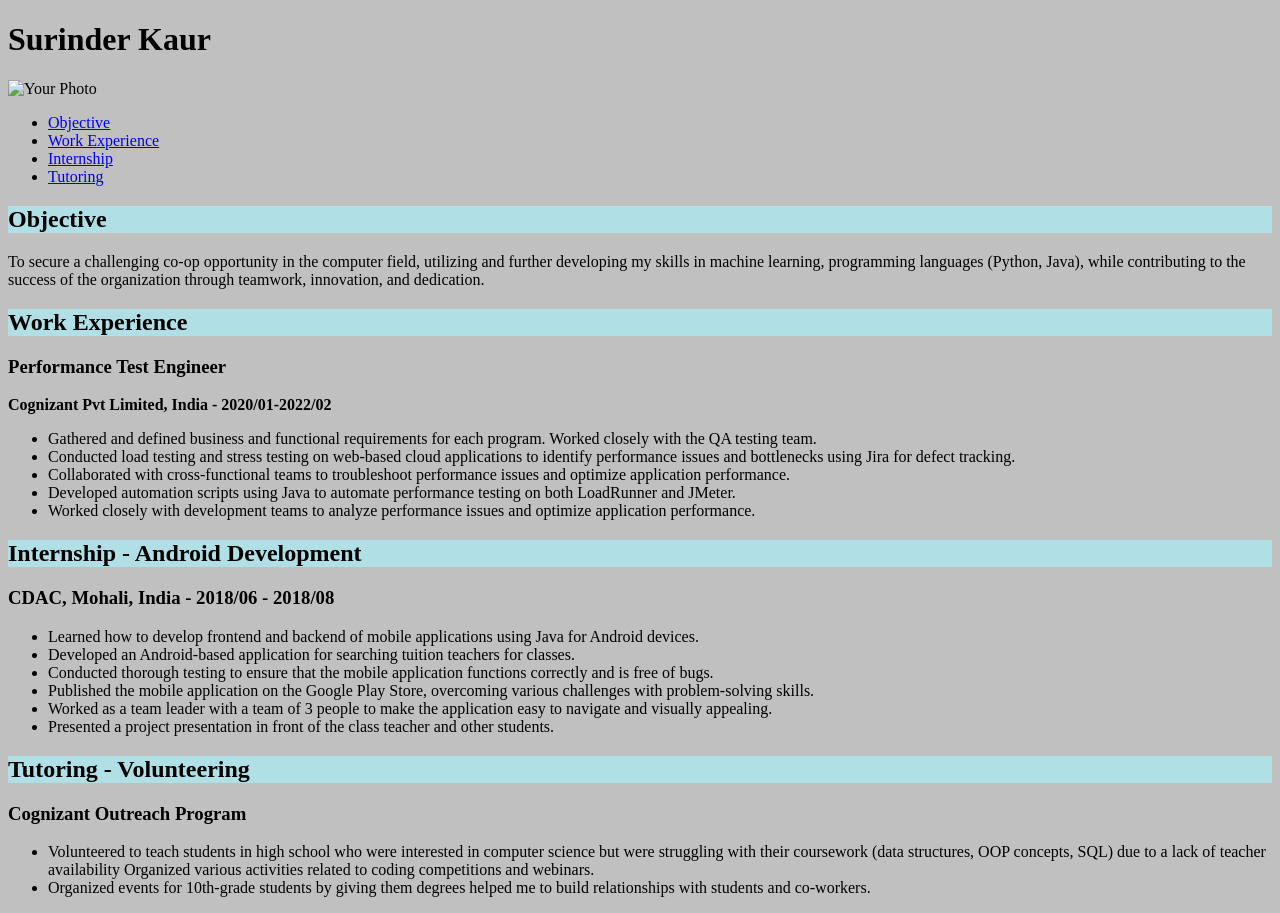
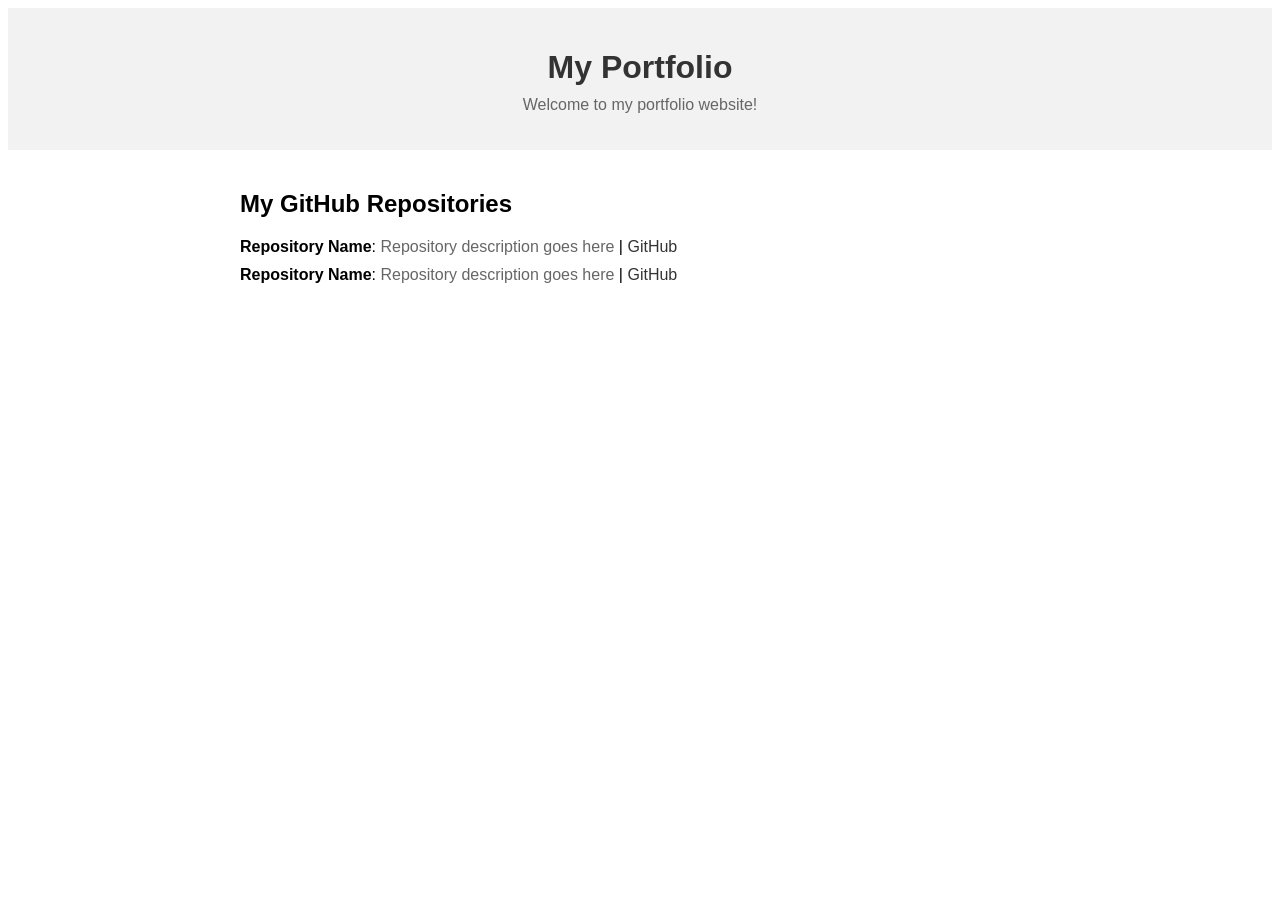
Before and after one commit to surinderKaur123/Resume, a plain HTML site: page index.html in a window 1280 px wide. After the commit the page ends 800 px from the top, so only its background shows below. Drawn offline with Linux system fonts and the light colour scheme.

Commit message:
Update index.html

```diff
--- a/index.html
+++ b/index.html
@@ -1,69 +1,83 @@
 <!DOCTYPE html>
-<html lang="en">
+<html>
 <head>
-  <meta charset="UTF-8">
-  <meta name="viewport" content="width=device-width, initial-scale=1.0">
-  <title>Surinder Kaur - Portfolio</title>
-  <link rel="stylesheet" href="style.css">
+    <title>My Portfolio</title>
+    <style>
+        body {
+            font-family: Arial, sans-serif;
+        }
+
+        header {
+            text-align: center;
+            padding: 20px;
+            background-color: #f2f2f2;
+        }
+
+        h1 {
+            color: #333333;
+            margin-bottom: 10px;
+        }
+
+        p {
+            color: #666666;
+            margin-top: 0;
+        }
+
+        .container {
+            max-width: 800px;
+            margin: 0 auto;
+            padding: 20px;
+        }
+
+        .repository-list {
+            list-style-type: none;
+            padding: 0;
+        }
+
+        .repository-list li {
+            margin-bottom: 10px;
+        }
+
+        .repository-name {
+            font-weight: bold;
+        }
+
+        .repository-description {
+            color: #666666;
+        }
+
+        .repository-link {
+            color: #333333;
+            text-decoration: none;
+        }
+
+        .repository-link:hover {
+            text-decoration: underline;
+        }
+    </style>
 </head>
 <body>
-<body style="background-color:Silver;">
+    <header>
+        <h1>My Portfolio</h1>
+        <p>Welcome to my portfolio website!</p>
+    </header>
 
-<header>
-  <h1>Surinder Kaur</h1>
-  <img src="C:\Users\OWNER\Documents\sem3\FULL-Stack\image1.jpg" alt="Your Photo" id="profile-photo">
-  <nav>
-    <ul>
-      <li><a href="#objective">Objective</a></li>
-      <li><a href="#experience">Work Experience</a></li>
-      <li><a href="#internship">Internship</a></li>
-      <li><a href="#tutoring">Tutoring</a></li>
-    </ul>
-  </nav>
-</header>
-
-  <main>
-    <section id="objective">
-      <h2 style="background-color:powderblue;">Objective</h2>
-      <p>
-        To secure a challenging co-op opportunity in the computer field, utilizing and further developing my skills in machine learning, programming languages (Python, Java), while contributing to the success of the organization through teamwork, innovation, and dedication.
-      </p>
-    </section>
-
-    <section id="experience">
-      <h2 style="background-color:powderblue;">Work Experience</h2>
-      <div class="job">
-        <h3>Performance Test Engineer</h3>
-        <p><strong>Cognizant Pvt Limited, India - 2020/01-2022/02</strong></p>
-        <ul>
-          <li>Gathered and defined business and functional requirements for each program. Worked closely with the QA testing team.</li>
-          <li>Conducted load testing and stress testing on web-based cloud applications to identify performance issues and bottlenecks using Jira for defect tracking.</li>
-          <li>Collaborated with cross-functional teams to troubleshoot performance issues and optimize application performance.</li>
-          <li>Developed automation scripts using Java to automate performance testing on both LoadRunner and JMeter.</li>
-          <li>Worked closely with development teams to analyze performance issues and optimize application performance.</li>
+    <div class="container">
+        <h2>My GitHub Repositories</h2>
+        <ul class="repository-list">
+            <!-- Replace the placeholder values with your own repository information -->
+            <li>
+                <span class="repository-name">Repository Name</span>:
+                <span class="repository-description">Repository description goes here</span> |
+                <a class="repository-link" href="https://github.com/your-username/repository">GitHub</a>
+            </li>
+            <li>
+                <span class="repository-name">Repository Name</span>:
+                <span class="repository-description">Repository description goes here</span> |
+                <a class="repository-link" href="https://github.com/your-username/repository">GitHub</a>
+            </li>
+            <!-- Add more repository list items as needed -->
         </ul>
-      </div>
-    </section>
-
-    <section id="internship">
-      <h2 style="background-color:powderblue;">Internship - Android Development</h2>
-      <div class="job">
-        <h3>CDAC, Mohali, India - 2018/06 - 2018/08</h3>
-        <ul>
-          <li>Learned how to develop frontend and backend of mobile applications using Java for Android devices.</li>
-          <li>Developed an Android-based application for searching tuition teachers for classes.</li>
-          <li>Conducted thorough testing to ensure that the mobile application functions correctly and is free of bugs.</li>
-          <li>Published the mobile application on the Google Play Store, overcoming various challenges with problem-solving skills.</li>
-          <li>Worked as a team leader with a team of 3 people to make the application easy to navigate and visually appealing.</li>
-          <li>Presented a project presentation in front of the class teacher and other students.</li>
-        </ul>
-      </div>
-    </section>
-
-    <section id="tutoring">
-      <h2 style="background-color:powderblue;">Tutoring - Volunteering</h2>
-      <div class="job">
-        <h3>Cognizant Outreach Program</h3>
-        <ul>
-          <li> Volunteered to teach students in high school who were interested in computer science but were struggling with their coursework (data structures, OOP concepts, SQL) due to a lack of teacher availability Organized various activities related to coding competitions and webinars.</li>
-          <li> Organized events for 10th-grade students by giving them degrees helped me to build relationships with students and co-workers.</li>
+    </div>
+</body>
+</html>
```
